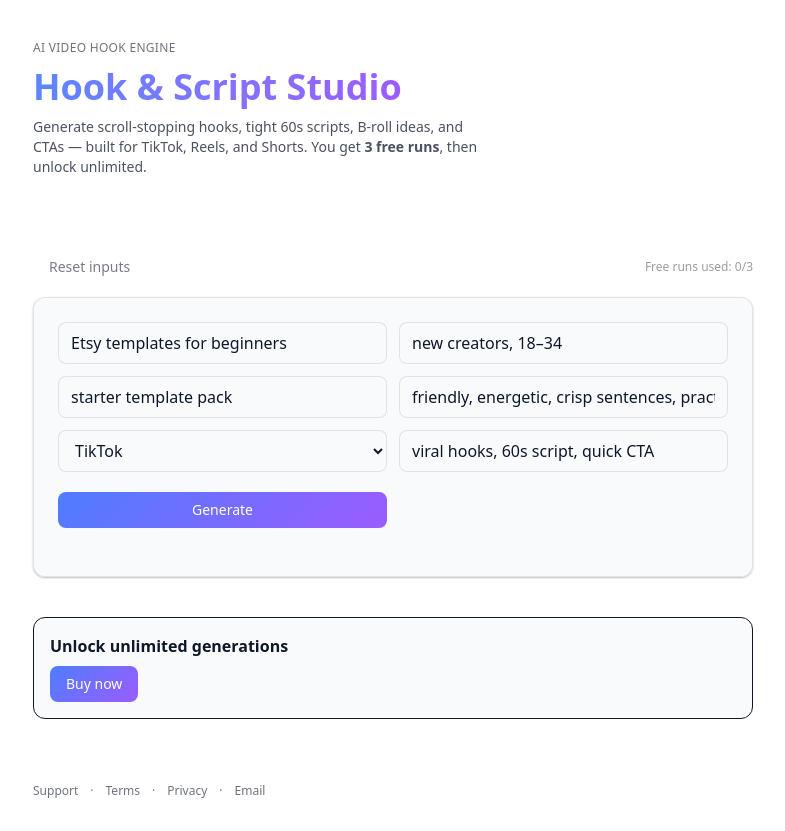
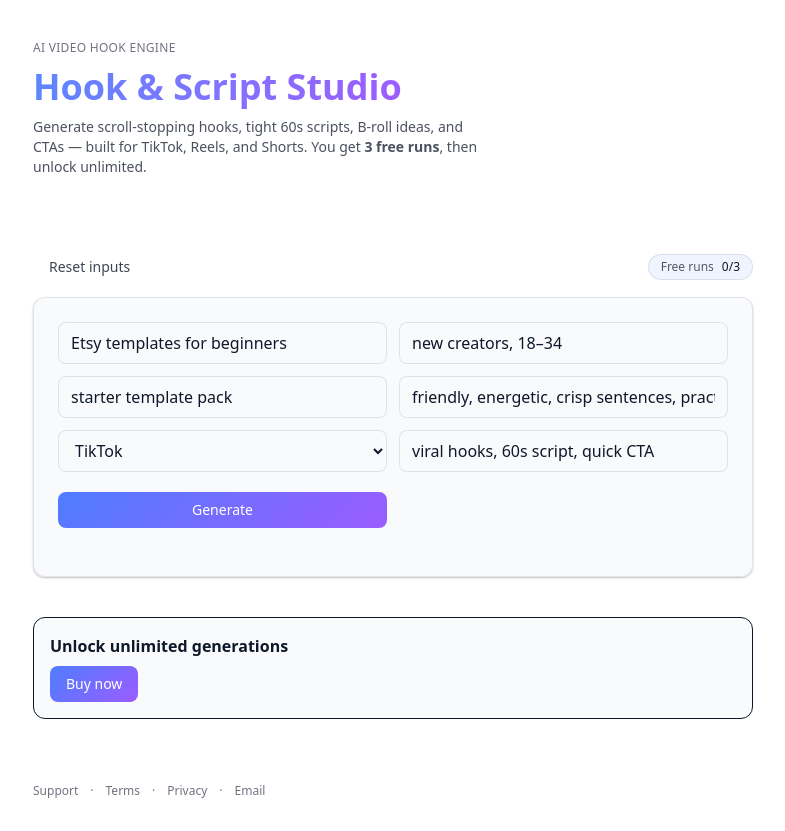
Before and after one commit to aveeno350-ctrl/hook-script-studio, a Next.js app: page / in a window 1280 px wide. Shown: the whole page, without its empty margins (247-1032 px from the left). Built offline with nearby package versions, Linux system fonts and the light colour scheme; no server answers.

Commit message:
Update page.tsx

```diff
--- a/app/page.tsx
+++ b/app/page.tsx
@@ -191,6 +191,12 @@ setTimeout(() => outRef.current?.scrollIntoView({ behavior: "smooth", block: "st
     URL.revokeObjectURL(url);
   }
 
+  function clearOutput() {
+  setContent("");
+  try { track("output_cleared"); } catch {}
+}
+
+
   /** ----- UI ----- */
   return (
     <div className="min-h-screen">
@@ -213,12 +219,16 @@ setTimeout(() => outRef.current?.scrollIntoView({ behavior: "smooth", block: "st
 
       {/* Main content */}
       <main className="mx-auto max-w-3xl px-6 py-8 space-y-6">
-        <div className="flex items-center justify-between mb-3 text-xs opacity-70">
+        <div className="flex items-center justify-between mb-3">
           <button onClick={resetInputs} className="btn btn-ghost">
   Reset inputs
 </button>
 
-          <p className="text-xs opacity-60">Free runs used: {runs}/3</p>
+          <div className="inline-flex items-center gap-2 rounded-full px-3 py-1 text-xs"
+       style={{ background: "color-mix(in oklab, var(--surface-2) 85%, transparent)", border: "1px solid hsl(var(--border))" }}>
+    <span className="opacity-70">Free runs</span>
+    <span className="font-medium">{Math.min(runs,3)}/3</span>
+  </div>
         </div>
 
         {/* Inputs */}
@@ -283,32 +293,35 @@ setTimeout(() => outRef.current?.scrollIntoView({ behavior: "smooth", block: "st
         </section>
 
         {/* Output */}
-        {content && (
+        {(loading || content) && (
   <section ref={outRef} className="card p-5 mt-6 space-y-4">
-            {/* Header row: title + inline copy */}
     <div className="flex items-center justify-between">
       <div className="kicker">Output</div>
       <CopyButton getText={() => content ?? ""} />
     </div>
 
-            {/* Extra actions */}
     <div className="flex gap-2">
-              <button onClick={copyAll} className="btn btn-secondary">
-  Copy All
-</button>
-
-              <button onClick={downloadTxt} className="btn btn-secondary">
-                Download .txt
-              </button>
+      <button onClick={copyAll} className="btn btn-secondary">Copy All</button>
+      <button onClick={downloadTxt} className="btn btn-secondary">Download .txt</button>
+      <button onClick={clearOutput} className="btn btn-ghost">Clear</button>
     </div>
 
-            {/* Rendered output */}
+    {loading ? (
+      <div className="space-y-2">
+        <div className="skeleton h-5 w-3/4"></div>
+        <div className="skeleton h-5 w-full"></div>
+        <div className="skeleton h-5 w-11/12"></div>
+        <div className="skeleton h-5 w-5/6"></div>
+      </div>
+    ) : (
       <article
         className="prose prose-invert prose-sm max-w-none leading-relaxed"
         dangerouslySetInnerHTML={{ __html: content }}
       />
+    )}
   </section>
 )}
+
 
         {/* Upgrade box */}
         <section className="border rounded-xl p-4 bg-gray-50 mt-10">
```
Lines whose indentation alone changed are shown as unchanged.
